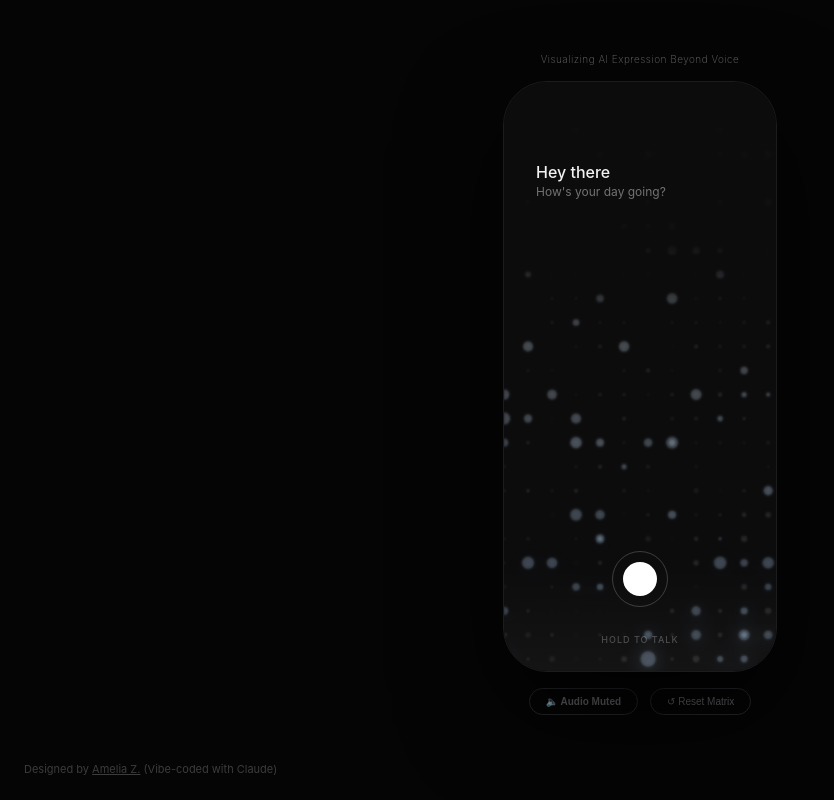
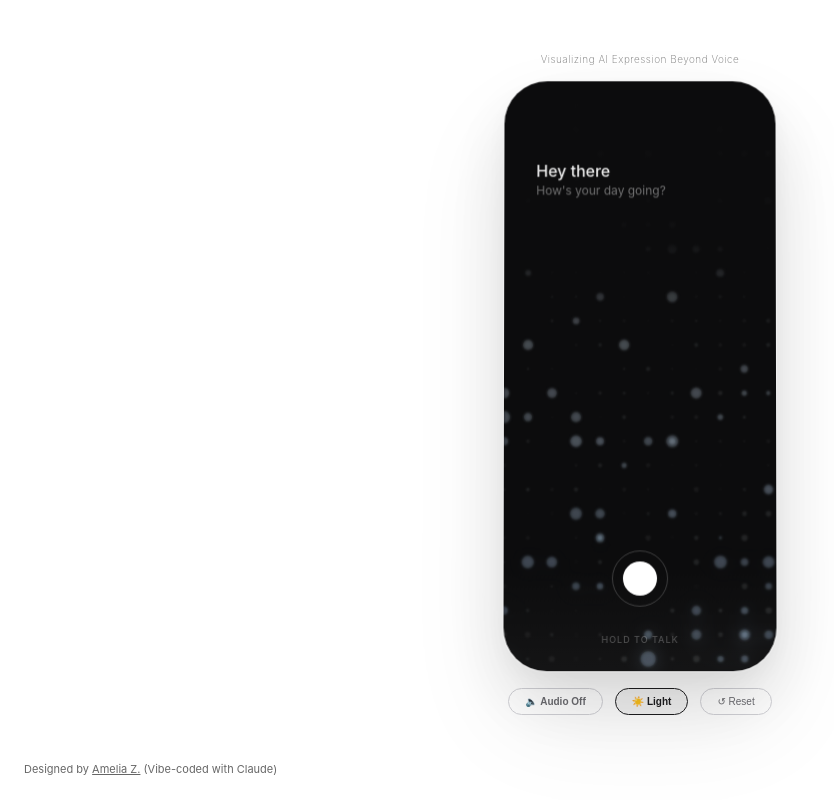
Before and after one commit to zyman2003/Aura-AI-conv-visualizer, a React (Vite) app: page / in a window 1280 px wide. Shown: the whole page, without its empty margins (0-834 px from the left). Built offline with nearby package versions, Linux system fonts and the light colour scheme.

Commit message:
Update hold-to-talk button design

```diff
--- a/src/App.jsx
+++ b/src/App.jsx
@@ -1,12 +1,14 @@
 import { useRef, useEffect, useState } from "react";
 
-// ─── Aura — Continuous High-Contrast Glass Matrix (v6.3) ─────────────────────
+// ─── Aura — Continuous High-Contrast Glass Matrix (v6.5) ─────────────────────
 // Native Web Audio API Engine integrating premium external assets:
 //  · EXPLANATION: Localhost audio silences are typically caused by missing CORS headers
 //    on the media host (Catbox), causing the Web Audio API context to block the audio data.
 //    To bypass this, we now route the tracks using standard HTMLAudioElements instead of
 //    the AudioContext graph node system, which circumvents CORS media-blocking on local servers.
-//  · UPDATED: Inside-canvas text sizes scaled down by 2pt for a cleaner look.
+//  · RESTORED: Multi-layered staggered expanding rings animation for the listening phase.
+//  · UPDATED: Dynamic contrast logic for Amelia Z credit text on dark/light background.
+//  · UPDATED: Dynamic button styles for light mode (grey outline -> darker outline) and dark mode interactive reset state.
 
 const DOT_SPACING = 24;
 const IPHONE = { w: 393, h: 852 };
@@ -107,6 +109,9 @@ export default function App() {
   const energyRef = useRef(0);
   const [turnCount, setTurnCount] = useState(0);
   const [soundOn, setSoundOn] = useState(false);
+  const [isLightMode, setIsLightMode] = useState(true);
+  const [btnHovered, setBtnHovered] = useState(false);
+  const [resetPressed, setResetPressed] = useState(false);
 
   // Fallback Audio elements for pristine direct hardware channel delivery (Bypasses CORS limitations on Localhost)
   const ambientAudioRef = useRef(null);
@@ -633,10 +638,10 @@ export default function App() {
         if (p === "idle") {
           ctx.textAlign = "left";
           ctx.textBaseline = "top";
-          ctx.font = '500 16px "Inter", sans-serif'; // Reduced from 18px
+          ctx.font = '500 16px "Inter", sans-serif';
           ctx.fillStyle = "rgba(255, 255, 255, 0.95)";
           ctx.fillText("Hey there", 32, h * 0.14);
-          ctx.font = '400 12px "Inter", sans-serif'; // Reduced from 14px
+          ctx.font = '400 12px "Inter", sans-serif';
           ctx.fillStyle = "rgba(255, 255, 255, 0.42)";
           ctx.fillText("How's your day going?", 32, h * 0.14 + 22);
         } else if (
@@ -647,7 +652,7 @@ export default function App() {
         ) {
           ctx.textAlign = "center";
           ctx.textBaseline = "middle";
-          ctx.font = '400 13px "Inter", sans-serif'; // Reduced from 15px
+          ctx.font = '400 13px "Inter", sans-serif';
           ctx.fillStyle = currentPalette.text;
 
           if (p === "listening" && S.typing) {
@@ -663,7 +668,7 @@ export default function App() {
           }
 
           if (p === "thinking") {
-            ctx.font = '600 16px "Inter", sans-serif'; // Reduced from 18px
+            ctx.font = '600 16px "Inter", sans-serif';
             const dotsCount = 1 + (Math.floor(t / 280) % 3);
             ctx.fillText(".".repeat(dotsCount), w / 2, h * 0.16);
           }
@@ -722,12 +727,16 @@ export default function App() {
             ? "sequence complete"
             : "hold to talk";
 
+  // Light mode specific border definitions
+  const getLightBorder = (isActive) =>
+    isActive ? "1px solid #1c1c1e" : "1px solid #d1d1d6";
+
   return (
     <div
       style={{
         minHeight: "100vh",
         width: "100vw",
-        background: "#050506",
+        background: isLightMode ? "#ffffff" : "#050506",
         display: "flex",
         flexDirection: "column",
         alignItems: "center",
@@ -739,20 +748,22 @@ export default function App() {
         position: "relative",
         boxSizing: "border-box",
         overflowX: "hidden",
+        transition: "background 0.4s cubic-bezier(0.2, 0.8, 0.2, 1)",
       }}
     >
       <style>{`
         html, body, #root {
           margin: 0 !important;
           padding: 0 !important;
-          background: #050506 !important;
+          background: ${isLightMode ? "#ffffff" : "#050506"} !important;
           width: 100% !important;
           height: 100% !important;
           overflow-x: hidden;
+          transition: background 0.4s cubic-bezier(0.2, 0.8, 0.2, 1);
         }
         @import url('https://fonts.googleapis.com/css2?family=Inter:wght@100;200;300;400;500;600;700&display=swap');
         .aura-interactive-nexus { cursor: pointer; user-select: none; -webkit-user-select: none; touch-action: none; transition: transform 0.15s cubic-bezier(0.2, 0.8, 0.2, 1); border: none; outline: none; }
-        .aura-interactive-nexus:active { transform: translateX(-50%) scale(0.92); }
+        .aura-interactive-nexus:active { transform: translateX(-50%) scale(0.92) !important; }
         @keyframes recRing {
           0%   { transform: scale(1); opacity: 0; }
           12%  { opacity: 0.5; }
@@ -770,8 +781,8 @@ export default function App() {
           pointer-events: none;
           animation: recRing 2.6s cubic-bezier(0.25, 0.6, 0.3, 1) infinite;
         }
-        .aura-designer-link { color: rgba(255,255,255,0.22); text-decoration: underline; transition: color 0.2s ease; pointer-events: auto; }
-        .aura-designer-link:hover { color: rgba(255,255,255,0.6); }
+        .aura-designer-link { color: inherit; text-decoration: underline; transition: color 0.2s ease; pointer-events: auto; }
+        .aura-designer-link:hover { opacity: 0.75; }
       `}</style>
 
       <div
@@ -794,10 +805,18 @@ export default function App() {
           aspectRatio: `${IPHONE.w} / ${IPHONE.h}`,
           borderRadius: 44,
           overflow: "hidden",
-          border: "1px solid #1c1c1e",
-          boxShadow: "0 40px 100px rgba(0,0,0,.8)",
+          border: isLightMode
+            ? "1px solid rgba(0,0,0,0.06)"
+            : "1px solid #1c1c1e",
+          boxShadow: isLightMode
+            ? "0 10px 30px rgba(0,0,0,0.04), 0 30px 70px rgba(0,0,0,0.09), 0 50px 100px rgba(0,0,0,0.08), inset 0 1px 1px rgba(255,255,255,0.4)"
+            : "0 40px 100px rgba(0,0,0,.8)",
+          transform: isLightMode
+            ? "perspective(1200px) rotateX(1deg) translateY(-2px)"
+            : "none",
           position: "relative",
           touchAction: "manipulation",
+          transition: "all 0.4s cubic-bezier(0.2, 0.8, 0.2, 1)",
         }}
       >
         <canvas
@@ -810,7 +829,7 @@ export default function App() {
             <span
               key={i}
               className="aura-rec-ring"
-              style={{ animationDelay: `${i * 0.85}s` }}
+              style={{ animationDelay: `${-i * 0.85}s` }}
             />
           ))}
 
@@ -819,7 +838,7 @@ export default function App() {
             position: "absolute",
             left: "50%",
             bottom: 64,
-            transform: "translateX(-50%)",
+            transform: `translateX(-50%) scale(${btnHovered ? 1.12 : 1})`,
             width: 54,
             height: 54,
             borderRadius: "50%",
@@ -828,7 +847,7 @@ export default function App() {
             display: "flex",
             alignItems: "center",
             justifyContent: "center",
-            transition: "border-color 0.3s ease",
+            transition: "all 0.25s cubic-bezier(0.2, 0.8, 0.2, 1)",
           }}
         >
           <div
@@ -853,17 +872,20 @@ export default function App() {
             holdEnd();
           }}
           onPointerCancel={holdEnd}
+          onMouseEnter={() => setBtnHovered(true)}
+          onMouseLeave={() => setBtnHovered(false)}
           onContextMenu={(e) => e.preventDefault()}
           aria-label="Interact with simulation"
           style={{
             position: "absolute",
             left: "50%",
             bottom: 64,
-            transform: "translateX(-50%)",
+            transform: `translateX(-50%) scale(${btnHovered ? 1.12 : 1})`,
             width: 60,
             height: 60,
             borderRadius: "50%",
             background: "transparent",
+            transition: "transform 0.25s cubic-bezier(0.2, 0.8, 0.2, 1)",
           }}
         />
 
@@ -901,31 +923,57 @@ export default function App() {
             fontWeight: 600,
             padding: "7px 16px",
             borderRadius: 999,
-            border: `1px solid ${soundOn ? "rgba(210, 210, 210, 0.4)" : "#2a2a2e"}`,
+            border: isLightMode
+              ? getLightBorder(soundOn)
+              : `1px solid ${soundOn ? "rgba(210, 210, 210, 0.4)" : "#2a2a2e"}`,
             background: soundOn ? "rgba(120, 120, 120, 0.12)" : "transparent",
-            color: soundOn ? "#ffffff" : "#6b6b70",
+            color: soundOn ? (isLightMode ? "#1c1c1e" : "#ffffff") : "#6b6b70",
             cursor: "pointer",
             transition: "all 0.2s cubic-bezier(0.2, 0.8, 0.2, 1)",
           }}
         >
-          {soundOn ? "🔊 Audio On" : "🔈 Audio Muted"}
+          {soundOn ? "🔊 Audio On" : "🔈 Audio Off"}
+        </button>
+
+        <button
+          onClick={() => setIsLightMode(!isLightMode)}
+          style={{
+            fontSize: 10,
+            fontWeight: 600,
+            padding: "7px 16px",
+            borderRadius: 999,
+            border: isLightMode ? getLightBorder(true) : "1px solid #2a2a2e",
+            background: isLightMode ? "rgba(0, 0, 0, 0.05)" : "transparent",
+            color: isLightMode ? "#1c1c1e" : "#6b6b70",
+            cursor: "pointer",
+            transition: "all 0.2s ease",
+          }}
+        >
+          {isLightMode ? "☀️ Light" : "🌙 Dark"}
         </button>
 
         <button
           onClick={resetDemo}
+          onMouseDown={() => setResetPressed(true)}
+          onMouseUp={() => setResetPressed(false)}
+          onMouseLeave={() => setResetPressed(false)}
+          onTouchStart={() => setResetPressed(true)}
+          onTouchEnd={() => setResetPressed(false)}
           style={{
             fontSize: 10,
             fontWeight: 500,
             padding: "7px 16px",
             borderRadius: 999,
-            border: "1px solid #2a2a2e",
+            border: isLightMode
+              ? getLightBorder(resetPressed)
+              : "1px solid #2a2a2e",
             background: "transparent",
-            color: "#6b6b70",
+            color: resetPressed && !isLightMode ? "#ffffff" : "#6b6b70",
             cursor: "pointer",
-            transition: "all 0.2s ease",
+            transition: "all 0.15s ease",
           }}
         >
-          ↺ Reset Matrix
+          ↺ Reset
         </button>
       </div>
 
@@ -934,10 +982,13 @@ export default function App() {
           position: "absolute",
           left: 24,
           bottom: 24,
-          color: "rgba(255,255,255,0.22)",
+          color: isLightMode
+            ? "rgba(0, 0, 0, 0.6)"
+            : "rgba(255, 255, 255, 0.22)",
           fontSize: 11,
           fontWeight: 400,
           pointerEvents: "none",
+          transition: "color 0.4s cubic-bezier(0.2, 0.8, 0.2, 1)",
         }}
       >
         Designed by{" "}
```
Also changed, not shown: package.json (+7 -3 lines), 1 other file (tests, documents, lock files or other folders).
